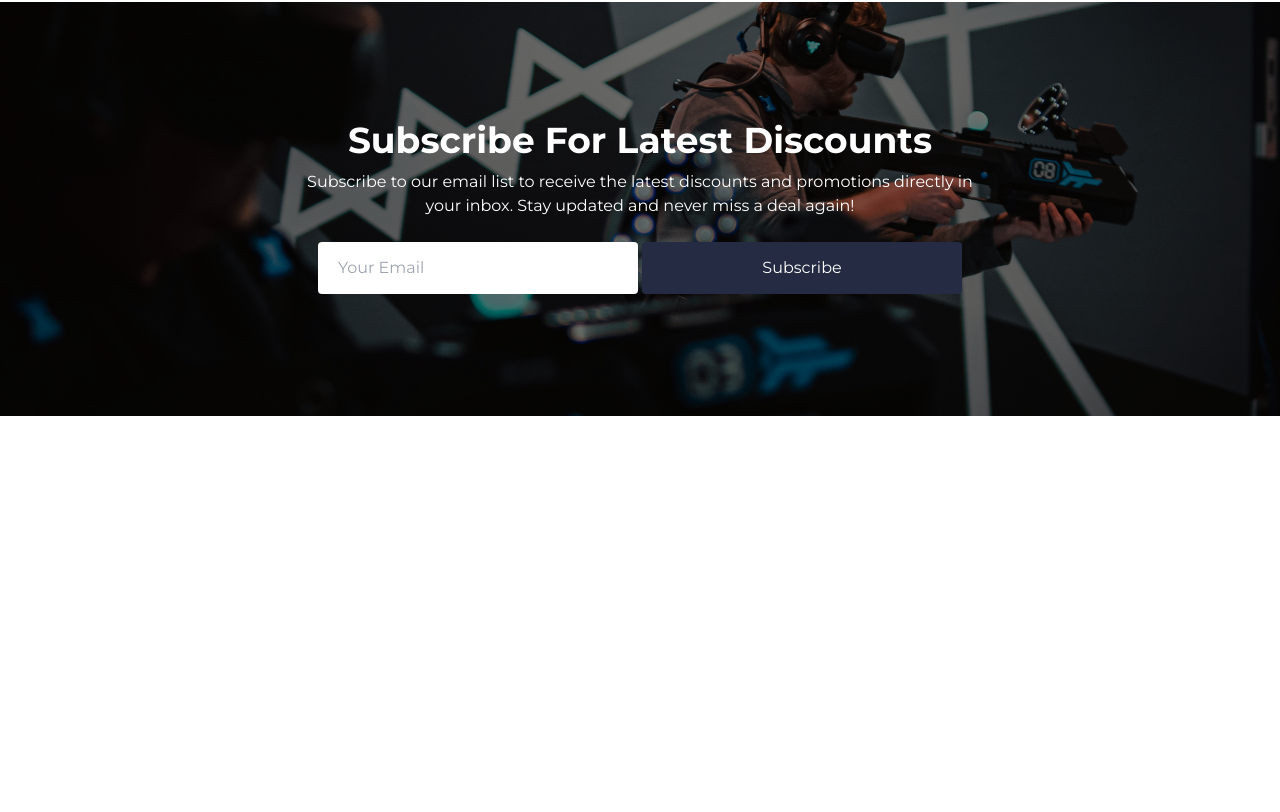
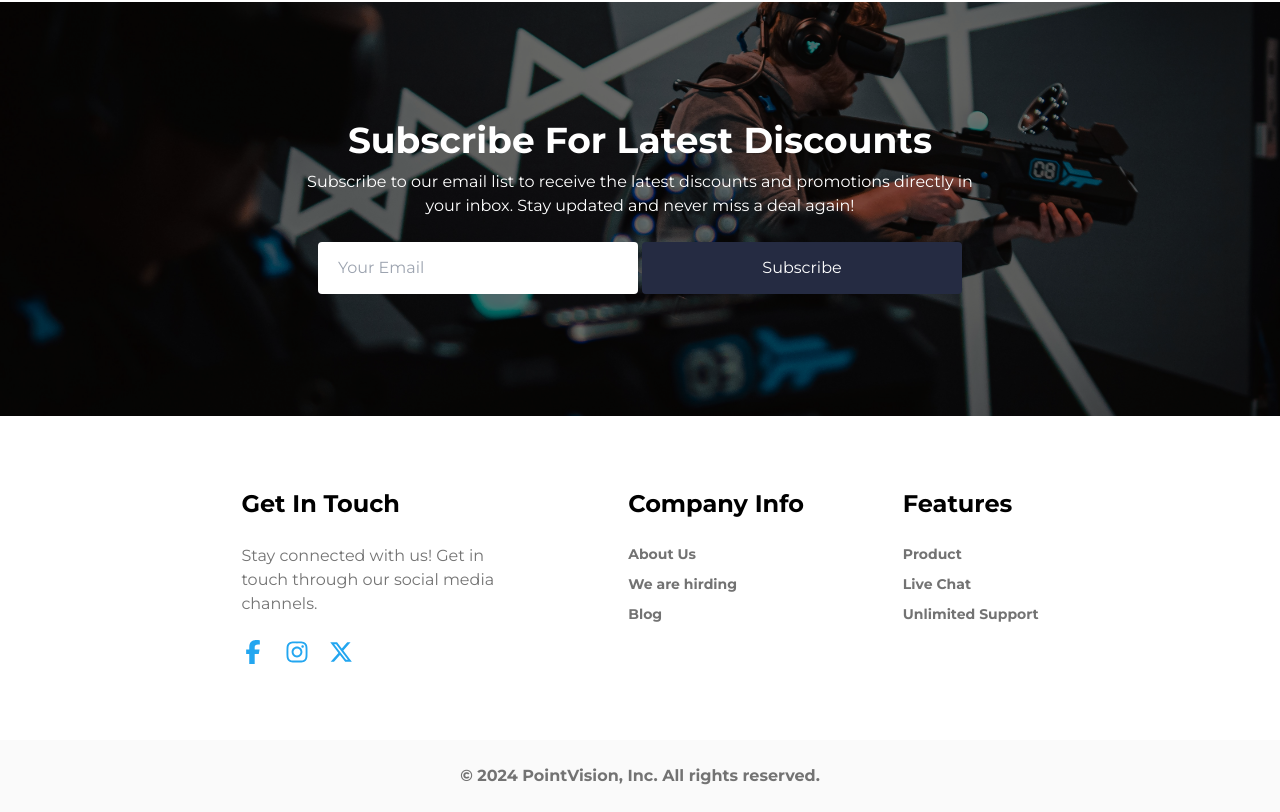
Before and after one commit to TomLi0421/pointvision, a React (Vite) app: page / in a window 1280 px wide. Shown: the part 1936-2748 px from the top of the page. Before the commit the page ends 2376 px from the top, so only its background shows below. Built offline with nearby package versions, Linux system fonts and the light colour scheme.

Commit message:
feat: create footer component

```diff
--- a/src/App.tsx
+++ b/src/App.tsx
@@ -1,6 +1,7 @@
 import "./App.css";
 import AccessoriesTypeList from "./components/AccessoriesType/AccessoriesTypeList";
 import Feature from "./components/Feature/Feature";
+import Footer from "./components/Footer/Footer";
 import Hero from "./components/Hero/Hero";
 import NavBar from "./components/Navbar/NavBar";
 import Subscription from "./components/Subscription/Subscription";
@@ -13,6 +14,7 @@
       <AccessoriesTypeList />
       <Feature />
       <Subscription />
+      <Footer />
     </>
   );
 }
--- a/src/components/Feature/FeatureCard.module.css
+++ b/src/components/Feature/FeatureCard.module.css
@@ -1,3 +1,3 @@
 .feature_card__bg_color {
-  background-color: var(--dark-blue);
+  background-color: #23a6f0;
 }
--- /dev/null
+++ b/src/components/Footer/Footer.module.css
@@ -0,0 +1,19 @@
+.fotter__bg_color {
+  background-color: #ffffff;
+}
+
+.fotter__title_color {
+  color: var(--dark-blue);
+}
+
+.footer__subtitle_color {
+  color: #737373;
+}
+
+.footer__social_media_icon_color {
+  color: #23a6f0;
+}
+
+.footer__copy_right_bg_color {
+  background-color: #fafafa;
+}
--- /dev/null
+++ b/src/components/Footer/Footer.tsx
@@ -0,0 +1,79 @@
+import styles from "./Footer.module.css";
+import FooterSubSection from "./FooterSubSection";
+
+export default function Footer() {
+  return (
+    <>
+      <div
+        className={`${styles.fotter__bg_color} py-20 px-20 lg:flex lg:py-12 lg:px-48 lg:justify-around`}
+      >
+        <div className="max-w-72">
+          <h2
+            className={`${styles.fotter__title_color}text-white font-bold text-2xl mb-6`}
+          >
+            Get In Touch
+          </h2>
+          <p className={`${styles.footer__subtitle_color} mb-6`}>
+            Stay connected with us! Get in touch through our social media
+            channels.
+          </p>
+          {/* social media icons */}
+          <div className="flex mb-7">
+            {/* facebook icon */}
+            <span
+              className={`${styles.footer__social_media_icon_color} [&>svg]:h-6 [&>svg]:w-6 mr-5 hover:cursor-pointer`}
+            >
+              <svg
+                xmlns="http://www.w3.org/2000/svg"
+                fill="currentColor"
+                viewBox="0 0 320 512"
+              >
+                <path d="M80 299.3V512H196V299.3h86.5l18-97.8H196V166.9c0-51.7 20.3-71.5 72.7-71.5c16.3 0 29.4 .4 37 1.2V7.9C291.4 4 256.4 0 236.2 0C129.3 0 80 50.5 80 159.4v42.1H14v97.8H80z" />
+              </svg>
+            </span>
+            {/* instagram icon */}
+            <span
+              className={`${styles.footer__social_media_icon_color} [&>svg]:h-6 [&>svg]:w-6 mr-5 hover:cursor-pointer`}
+            >
+              <svg
+                xmlns="http://www.w3.org/2000/svg"
+                fill="currentColor"
+                viewBox="0 0 448 512"
+              >
+                <path d="M224.1 141c-63.6 0-114.9 51.3-114.9 114.9s51.3 114.9 114.9 114.9S339 319.5 339 255.9 287.7 141 224.1 141zm0 189.6c-41.1 0-74.7-33.5-74.7-74.7s33.5-74.7 74.7-74.7 74.7 33.5 74.7 74.7-33.6 74.7-74.7 74.7zm146.4-194.3c0 14.9-12 26.8-26.8 26.8-14.9 0-26.8-12-26.8-26.8s12-26.8 26.8-26.8 26.8 12 26.8 26.8zm76.1 27.2c-1.7-35.9-9.9-67.7-36.2-93.9-26.2-26.2-58-34.4-93.9-36.2-37-2.1-147.9-2.1-184.9 0-35.8 1.7-67.6 9.9-93.9 36.1s-34.4 58-36.2 93.9c-2.1 37-2.1 147.9 0 184.9 1.7 35.9 9.9 67.7 36.2 93.9s58 34.4 93.9 36.2c37 2.1 147.9 2.1 184.9 0 35.9-1.7 67.7-9.9 93.9-36.2 26.2-26.2 34.4-58 36.2-93.9 2.1-37 2.1-147.8 0-184.8zM398.8 388c-7.8 19.6-22.9 34.7-42.6 42.6-29.5 11.7-99.5 9-132.1 9s-102.7 2.6-132.1-9c-19.6-7.8-34.7-22.9-42.6-42.6-11.7-29.5-9-99.5-9-132.1s-2.6-102.7 9-132.1c7.8-19.6 22.9-34.7 42.6-42.6 29.5-11.7 99.5-9 132.1-9s102.7-2.6 132.1 9c19.6 7.8 34.7 22.9 42.6 42.6 11.7 29.5 9 99.5 9 132.1s2.7 102.7-9 132.1z" />
+              </svg>
+            </span>
+            {/* x icon */}
+            <span
+              className={`${styles.footer__social_media_icon_color} [&>svg]:h-6 [&>svg]:w-6 hover:cursor-pointer`}
+            >
+              <svg
+                xmlns="http://www.w3.org/2000/svg"
+                fill="currentColor"
+                viewBox="0 0 512 512"
+              >
+                <path d="M389.2 48h70.6L305.6 224.2 487 464H345L233.7 318.6 106.5 464H35.8L200.7 275.5 26.8 48H172.4L272.9 180.9 389.2 48zM364.4 421.8h39.1L151.1 88h-42L364.4 421.8z" />
+              </svg>
+            </span>
+          </div>
+        </div>
+
+        <FooterSubSection
+          title="Company Info"
+          subTitles={["About Us", "We are hirding", "Blog"]}
+        />
+        <FooterSubSection
+          title="Features"
+          subTitles={["Product", "Live Chat", "Unlimited Support"]}
+        />
+      </div>
+      <div
+        className={`${styles.footer__copy_right_bg_color} py-6 px-20 md:mt-0`}
+      >
+        <p className={`${styles.footer__subtitle_color} font-bold text-center`}>
+          &copy; 2024 PointVision, Inc. All rights reserved.
+        </p>
+      </div>
+    </>
+  );
+}
--- /dev/null
+++ b/src/components/Footer/FooterSubSection.module.css
@@ -0,0 +1,7 @@
+.footer__title_color {
+  color: var(--dark-blue);
+}
+
+.footer__subtitle_color {
+  color: #737373;
+}
--- /dev/null
+++ b/src/components/Footer/FooterSubSection.tsx
@@ -0,0 +1,29 @@
+import styles from "./FooterSubSection.module.css";
+
+export default function FooterSubSection(props: {
+  title: string;
+  subTitles: string[];
+}) {
+  return (
+    <div className="mb-7">
+      <h2
+        className={`${styles.fotter__title_color}text-white font-bold text-2xl mb-6`}
+      >
+        {props.title}
+      </h2>
+      <div className="flex flex-col">
+        {props.subTitles.map((subTitle, index) => {
+          return (
+            <a
+              key={index}
+              className={`${styles.footer__subtitle_color} font-bold text-sm mb-2.5 hover:underline`}
+              href="#"
+            >
+              {subTitle}
+            </a>
+          );
+        })}
+      </div>
+    </div>
+  );
+}
```
